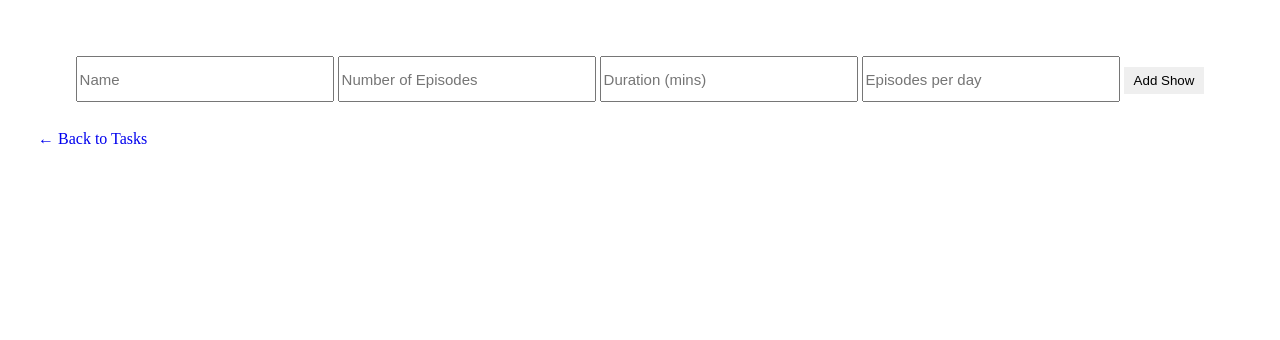
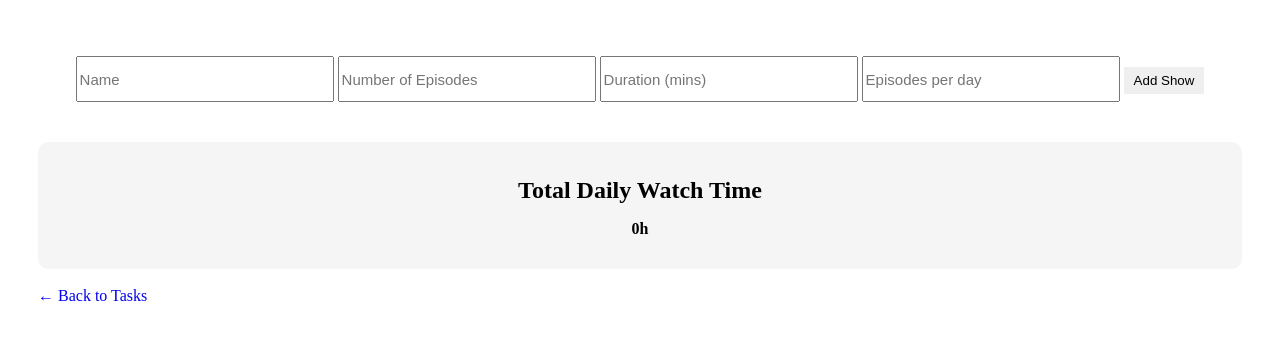
Before and after one commit to saunetgrey/Project-Planner, a Flask app: page /shows in a window 1280 px wide. Shown: the part 206-546 px from the top of the page. Run offline with Flask 3, Linux system fonts and the light colour scheme; data that the repository does not hold is empty; some libraries are stand-ins or nearby versions.

Commit message:
added total time for all shows per day

```diff
--- a/app.py
+++ b/app.py
@@ -31,12 +31,19 @@ def shows():
         elif sort_by == "days":
             shows.sort(key=lambda x: x.days_remaining, reverse=reverse)
 
+    total_minutes = sum(show.total_time_spent for show in shows)
+
+    total_hours = total_minutes // 60
+    remaining_minutes = total_minutes % 60
+
     return render_template(
         "shows.html",
         shows=shows,
         today=date.today(),
         sort_by=sort_by,
-        order=order
+        order=order,
+        total_hours=total_hours,
+        remaining_minutes=remaining_minutes
     )
 
 
@@ -74,11 +81,15 @@ def edit_show(show_id):
     show_app.load_shows()
 
     show = next((s for s in show_app.shows if s.id == show_id), None)
+    total_minutes = sum(show.total_time_spent for show in show_app.shows)
 
+    total_hours = total_minutes // 60
     return render_template(
         "shows.html",
         shows=show_app.shows,
-        edit_show=show
+        edit_show=show,
+        total_hours=total_hours,
+        today=date.today()
     )
 
 
--- a/static/style.css
+++ b/static/style.css
@@ -75,3 +75,16 @@ a:visited {
     color: white !important;
     padding: 5px 10px;
 }
+
+.total-time {
+    margin-top: 30px;
+    padding: 15px;
+    border-radius: 10px;
+    background-color: #f5f5f5;
+    text-align: center;
+    font-weight: bold;
+}
+
+.total-time h2 {
+    margin-bottom: 5px;
+}
--- a/templates/shows.html
+++ b/templates/shows.html
@@ -90,6 +90,11 @@
 
     </form>
 
+    <div class="total-time">
+        <h2>Total Daily Watch Time</h2>
+        <p>{{ total_hours }}h</p>
+    </div>
+
     <br>
     <a href="/tasks">← Back to Tasks</a>
 
```
Also changed, not shown: show_app.py (line endings or trailing spaces).
